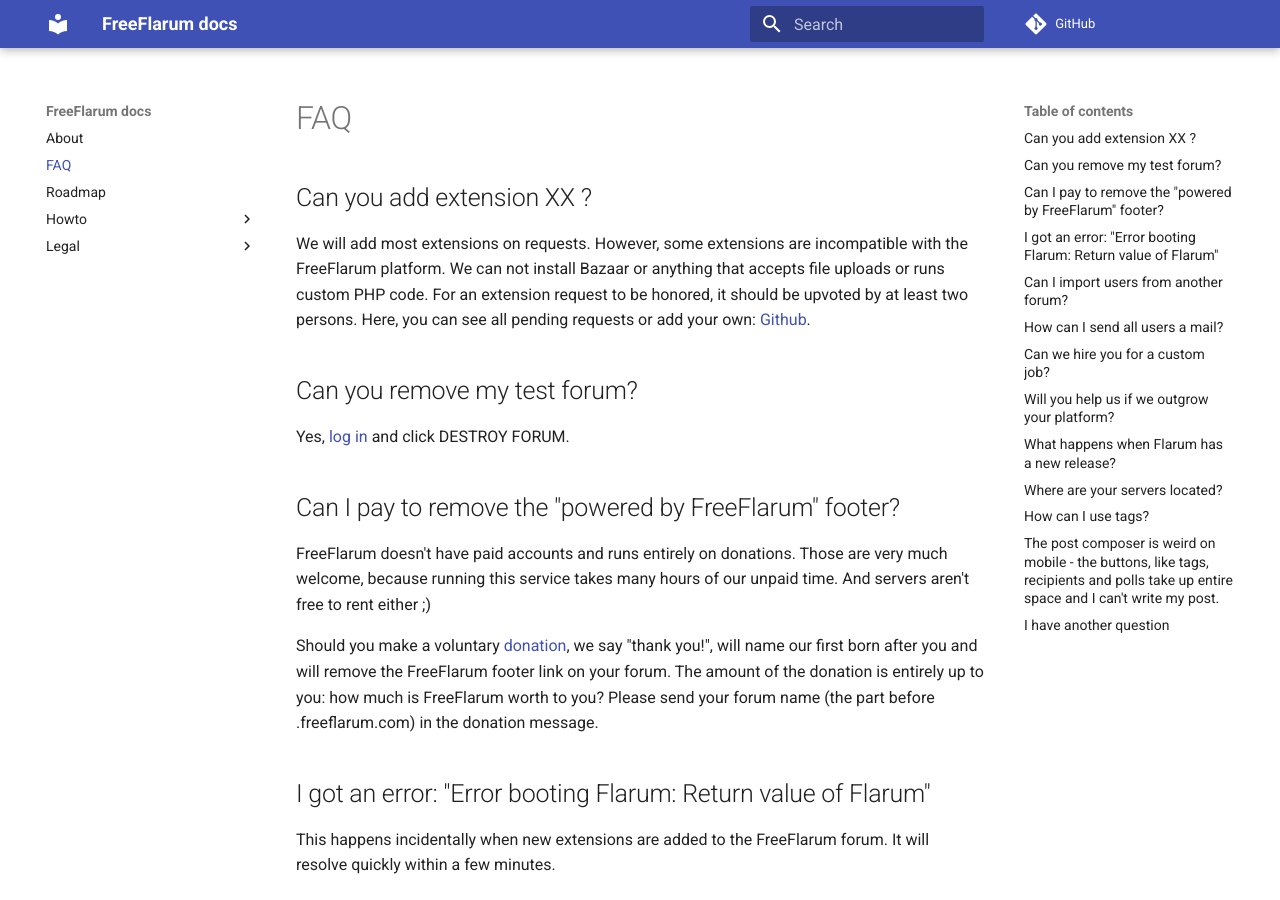
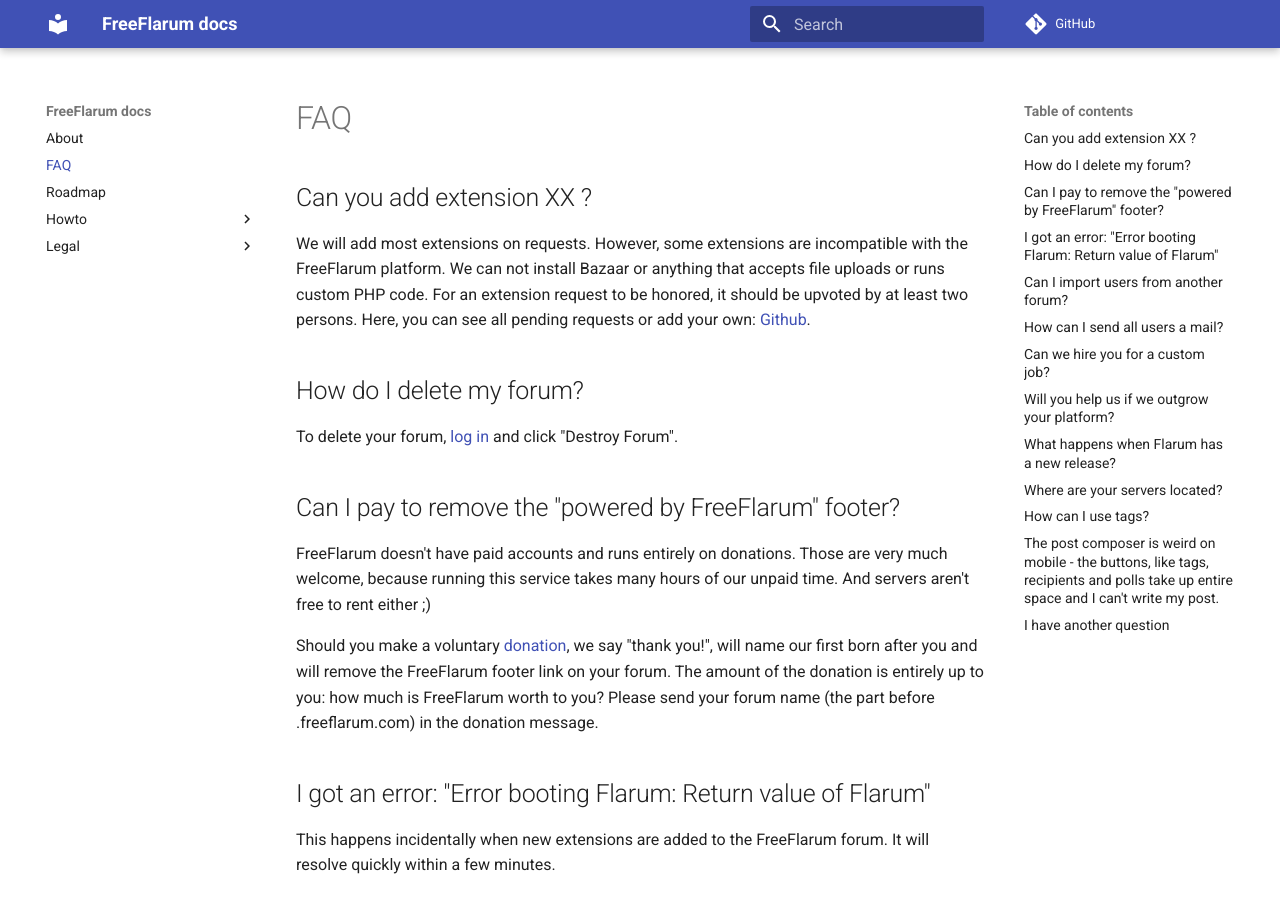
Before and after one commit to FreeFlarum/freeflarum.com, an MkDocs documentation site: the page built from docs/index.md, in a window 1280 px wide and 900 px high. Built offline with MkDocs 1.6.1 and Material for MkDocs 9.7.7, drawn with Linux system fonts in a browser that asks for light colours; comment, search, counter and statistics services are not loaded.

Commit message:
Update index.md

```diff
--- a/docs/index.md
+++ b/docs/index.md
@@ -4,9 +4,9 @@
 
 We will add most extensions on requests. However, some extensions are incompatible with the FreeFlarum platform. We can not install Bazaar or anything that accepts file uploads or runs custom PHP code. For an extension request to be honored, it should be upvoted by at least two persons. Here, you can see all pending requests or add your own: [Github](https://github.com/gwillem/freeflarum.com/issues).
 
-## Can you remove my test forum?
+## How do I delete my forum?
 
-Yes, [log in](https://www.freeflarum.com/settings) and click DESTROY FORUM.
+To delete your forum, [log in](https://www.freeflarum.com/settings) and click "Destroy Forum".
 
 ## Can I pay to remove the "powered by FreeFlarum" footer?
 
```
